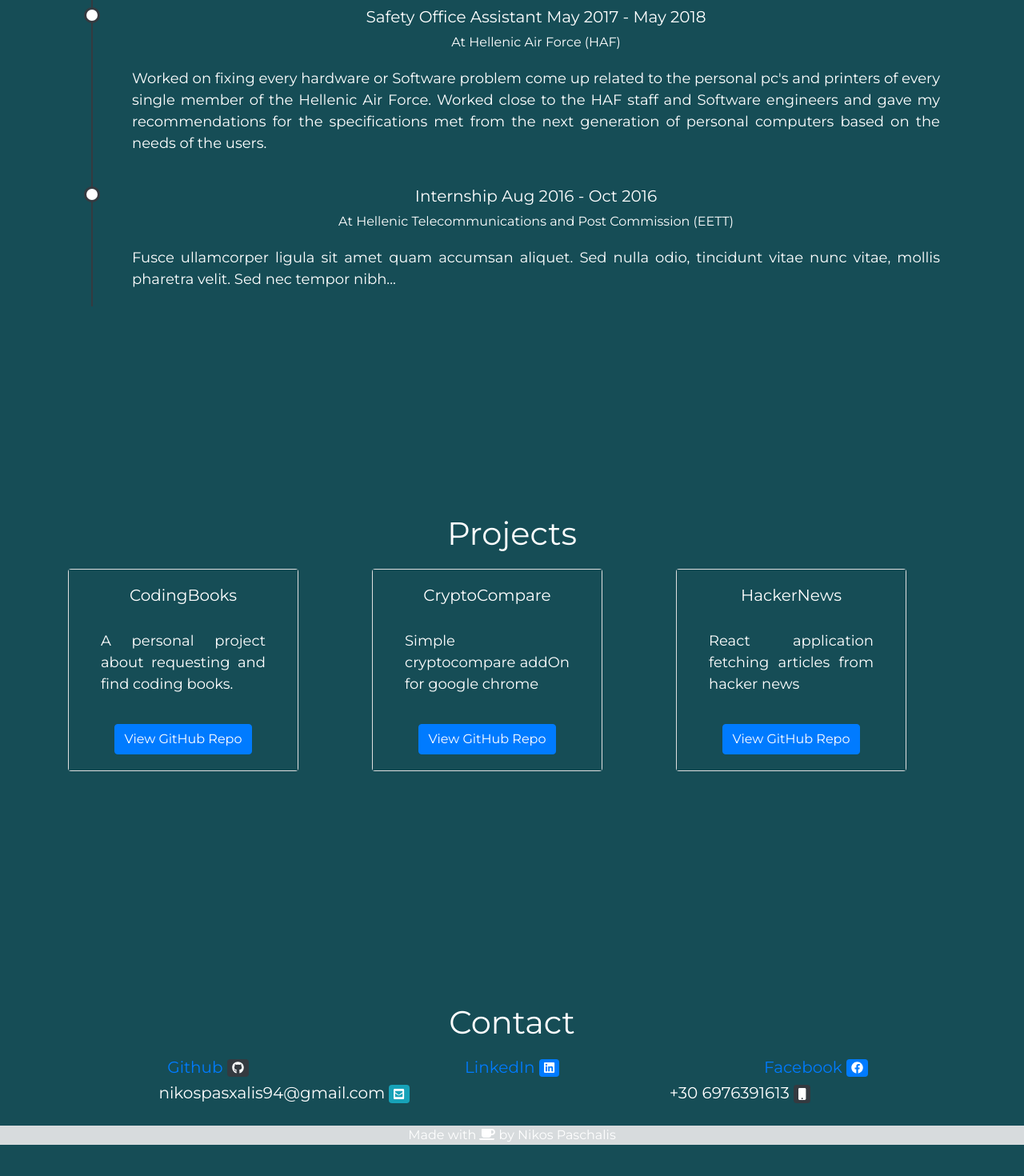
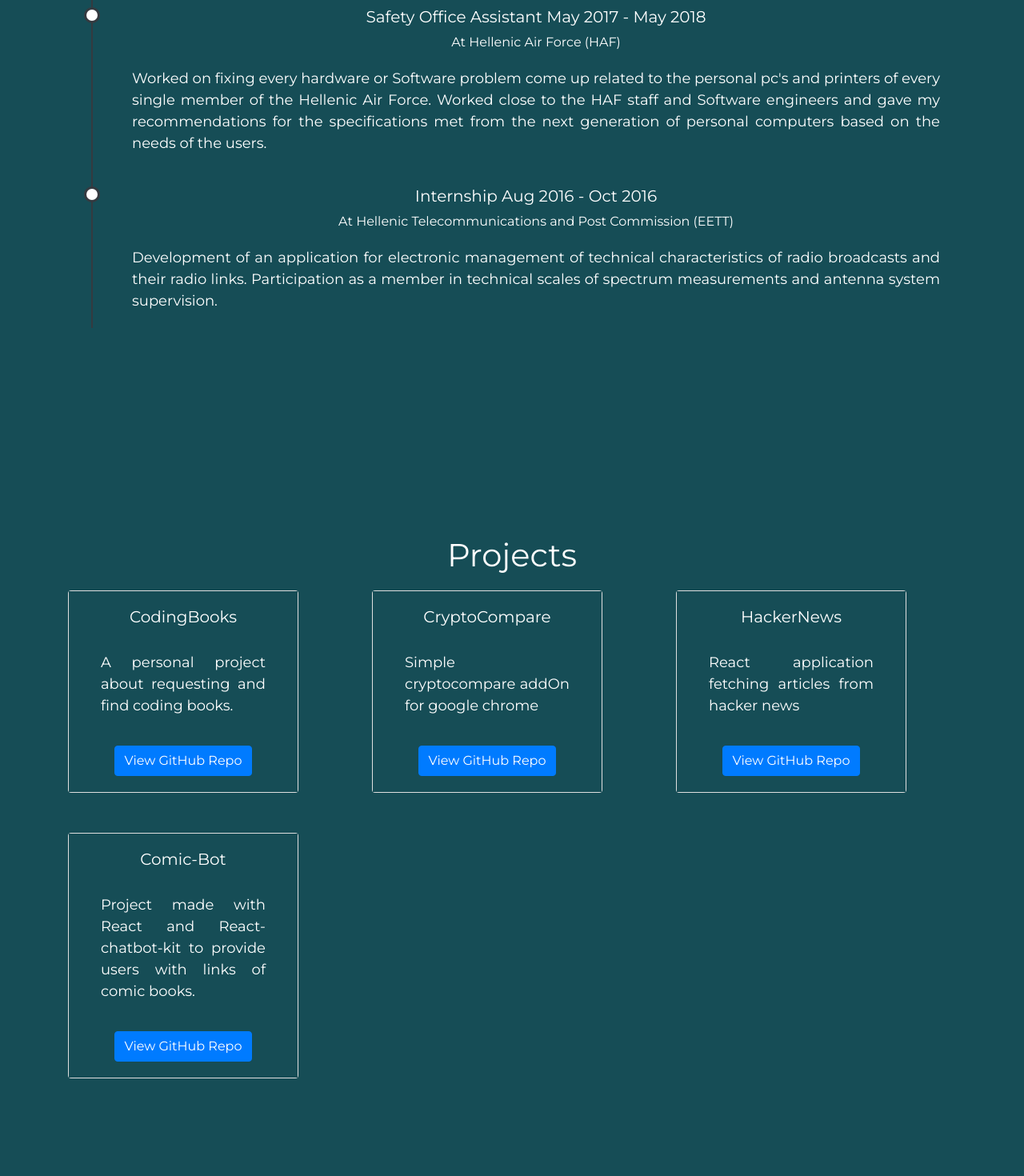
Before and after one commit to NikosPaschalis/PortfolioPage, a React (Create React App) app: page / in a window 1280 px wide. Shown: the part 1287-2757 px from the top of the page at 80% size. Before the commit the page ends 2718 px from the top, so only its background shows below. Built offline with nearby package versions, Linux system fonts and the light colour scheme.

Commit message:
Minor text additions

```diff
--- a/src/App.js
+++ b/src/App.js
@@ -31,6 +31,9 @@ function App() {
             <Col className="spacing" xs={12} md={6} lg={4}>
               <Project name="HackerNews" description="React application fetching articles from hacker news" gitLink = "https://github.com/NikosPaschalis/HackerNews"/>
             </Col>
+            <Col className="spacing" xs={12} md={12} lg={12}>
+              <Project name="Comic-Bot" description="Project made with React and React-chatbot-kit to provide users with links of comic books." gitLink = "https://github.com/NikosPaschalis/comic-bot"/>
+            </Col>
         </Row>
         {/* <Row>
           <Col className="spacing" xl={{ span: 4, offset: 4 }}><Project name="Test" description="testing" /></Col>
--- a/src/components/Experience/Experience.js
+++ b/src/components/Experience/Experience.js
@@ -37,7 +37,10 @@ const Experience = () => (
 				<li>
 					<h5>Internship Aug 2016 - Oct 2016</h5>
 					<div>At Hellenic Telecommunications and Post Commission (EETT)</div>
-					<p>Fusce ullamcorper ligula sit amet quam accumsan aliquet. Sed nulla odio, tincidunt vitae nunc vitae, mollis pharetra velit. Sed nec tempor nibh...</p>
+					<p> Development of an application for electronic management of technical characteristics
+						of radio broadcasts and their radio links.
+						Participation as a member in technical scales of spectrum measurements and antenna system supervision.
+					</p>
 				</li>
 			</ul>
 		</Col>
```
